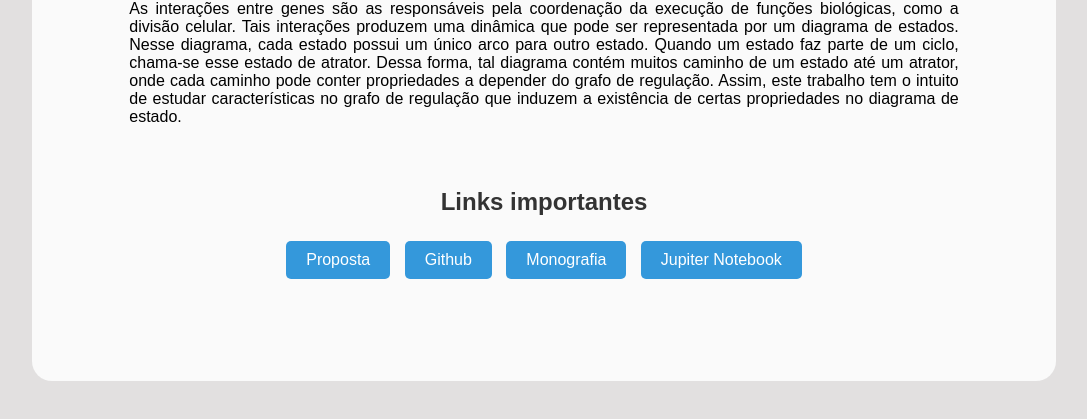
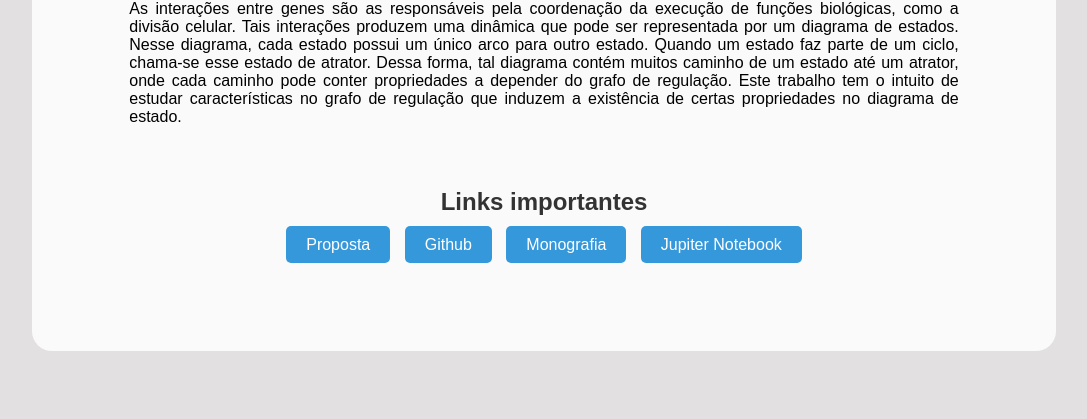
Before and after one commit to migostro/TCC, a plain HTML site: page index.html in a window 1280 px wide. Shown: the part 305-724 px from the top of the page, without its empty margins (96-1183 px from the left). Drawn offline with Linux system fonts and the light colour scheme.

Commit message:
Corrige botões e texto do resumo.

```diff
--- a/index.css
+++ b/index.css
@@ -88,3 +88,14 @@ p {
     /*margin-top: 5%;*/
     /*padding: 5%;*/
 }
+
+a {
+    padding: 10px 20px;
+    font-size: 16px;
+    background-color: #3498db;
+    color: #fff;
+    border: none;
+    border-radius: 5px;
+    cursor: pointer;
+    margin: 5px;
+}
--- a/index.html
+++ b/index.html
@@ -26,7 +26,7 @@
                         chama-se esse estado de atrator. Dessa forma, tal
                         diagrama contém muitos caminho de um estado até um
                         atrator, onde cada caminho pode conter propriedades a
-                        depender do grafo de regulação. Assim, este trabalho tem
+                        depender do grafo de regulação. Este trabalho tem
                         o intuito de estudar características no grafo de
                         regulação que induzem a existência de certas
                         propriedades no diagrama de estado.
@@ -39,32 +39,24 @@
                     <h2 class="centralized-heading">Links importantes</h2>
                 </div>
                 <div class="btn_links_container">
-                    <button type="button" class="btn_links">
                     <a
                         class="a_link"
                         href="https://migostro.github.io/TCC/Proposta_TCC_Miguel.pdf"
                         >Proposta</a
                     >
-                    </button>
-                    <button type="button" class="btn_links">
                     <a class="a_link" href="https://github.com/migostro/IC"
                         >Github</a
                     >
-                    </button>
-                    <button type="button" class="btn_links">
                     <a
                         class="a_link"
                         href="https://migostro.github.io/TCC/Monografia_Miguel.pdf"
                         >Monografia</a
                     >
-                    </button>
-                    <button type="button" class="btn_links">
                     <a
                         class="a_link"
                         href="https://colab.research.google.com/drive/1rK2KZqyowNOH7p_zAvyWI_2N5ovTSPDm?usp=sharing"
                         >Jupiter Notebook</a
                     >
-                    </button>
                 </div>
             </div>
         </div>
```
Lines whose indentation alone changed are shown as unchanged.
